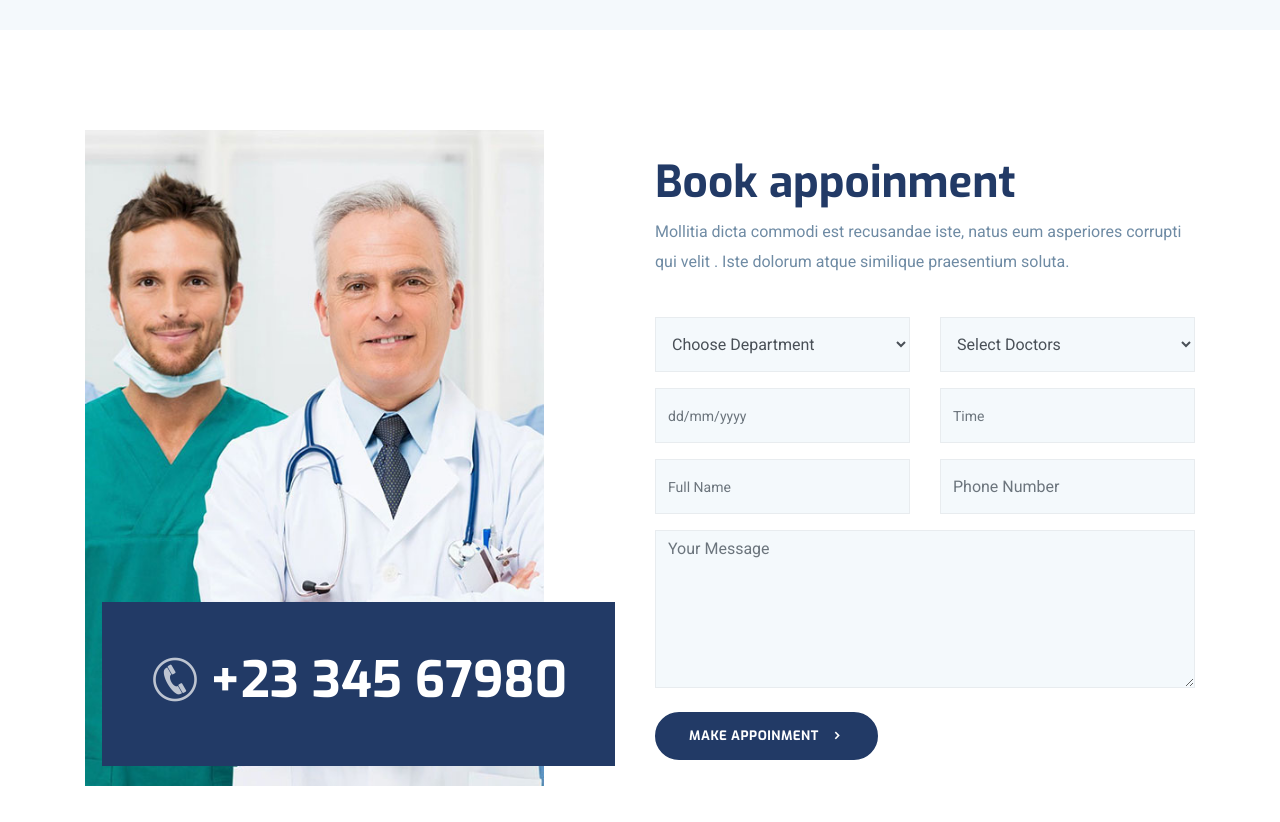
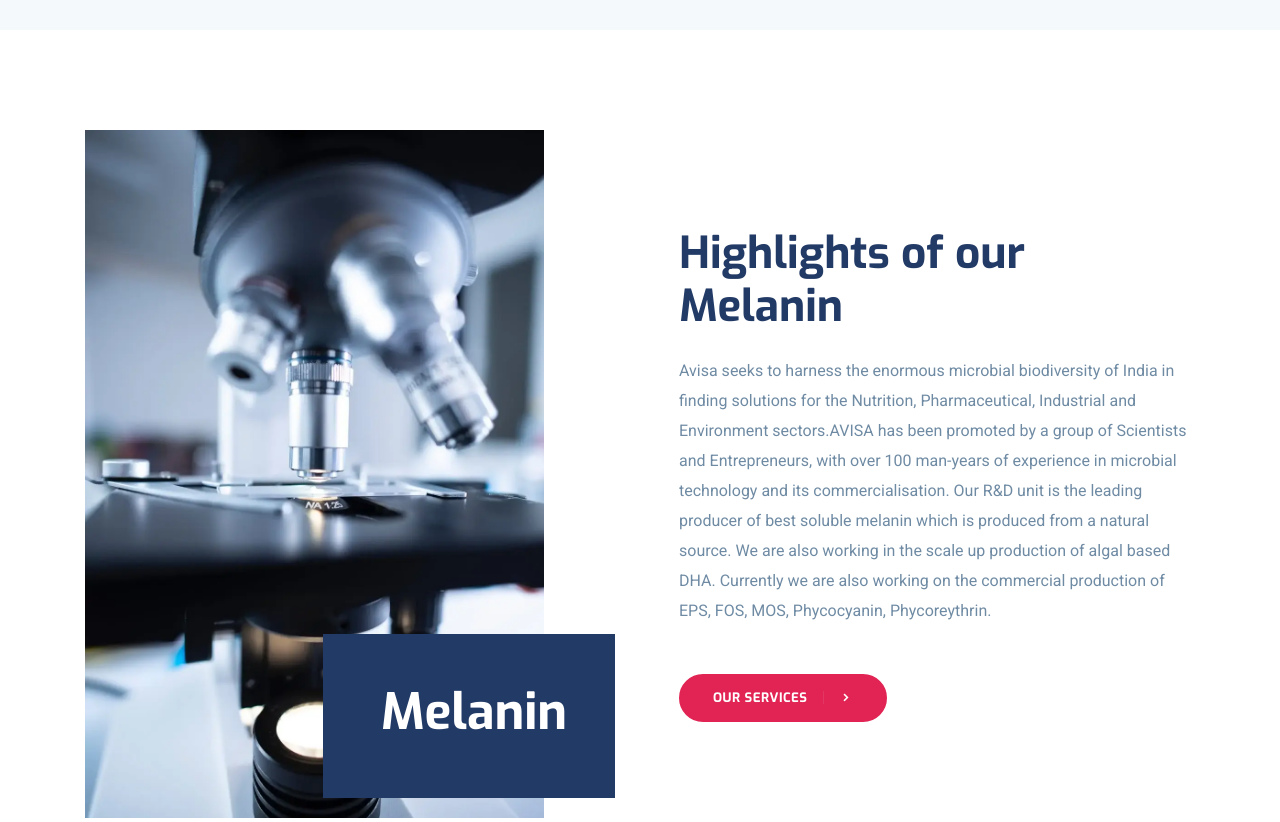
Before and after one commit to fuadaslam/web_Avisa-Biotech, a plain HTML site: page index.html in a window 1280 px wide. Shown: the part 3020-3842 px from the top of the page. Drawn offline with Linux system fonts and the light colour scheme; some packages are replaced by stand-ins of ours.

Commit message:
first commit

```diff
--- a/index.html
+++ b/index.html
@@ -8,7 +8,7 @@
     />
     <meta name="author" content="themefisher.com" />
 
-    <title>Novena- Health & Care Medical template</title>
+    <title>Avisa Biotech</title>
 
     <!-- Favicon -->
     <link rel="shortcut icon" type="image/x-icon" href="/images/favicon.ico" />
@@ -453,15 +453,37 @@ Phycocyanin, Phycoreythrin.
         <div class="row align-items-center">
           <div class="col-lg-6">
             <div class="appoinment-content">
-              <img src="images/about/img-3.jpg" alt="" class="img-fluid" />
+              <img src="images/bg/image4.webp" alt="" class="img-fluid" />
               <div class="emergency">
                 <h2 class="text-lg">
-                  <i class="icofont-phone-circle text-lg"></i>+23 345 67980
+                  <i class=" text-lg"></i>Melanin
                 </h2>
               </div>
             </div>
           </div>
-          <div class="col-lg-6 col-md-10">
+		  <div class="col-lg-6	">
+            <div class="about-content pl-4 mt-4 mt-lg-0">
+              <h2 class="title-color">Highlights of our
+				Melanin <br /></h2>
+              <p class="mt-4 mb-5">
+                Avisa seeks to harness the enormous microbial biodiversity of India in finding
+solutions for the Nutrition, Pharmaceutical, Industrial and Environment sectors.AVISA has been
+promoted by a group of Scientists and Entrepreneurs, with over 100
+man-years of experience in microbial technology and its commercialisation.
+Our R&D unit is the leading producer of best soluble melanin which is produced from a natural source.
+We are also working in the scale up production of algal based DHA.
+Currently we are also working on the commercial production of EPS, FOS, MOS,
+Phycocyanin, Phycoreythrin.
+              </p>
+
+              <a
+                href="service.html"
+                class="btn btn-main-2 btn-round-full btn-icon"
+                >Our Services<i class="icofont-simple-right ml-3"></i
+              ></a>
+            </div>
+          </div>
+          <!-- <div class="col-lg-6 col-md-10">
             <div class="appoinment-wrap mt-5 mt-lg-0">
               <h2 class="mb-2 title-color">Book appoinment</h2>
               <p class="mb-4">
@@ -568,7 +590,7 @@ Phycocyanin, Phycoreythrin.
                 ></a>
               </form>
             </div>
-          </div>
+          </div> -->
         </div>
       </div>
     </section>
```
